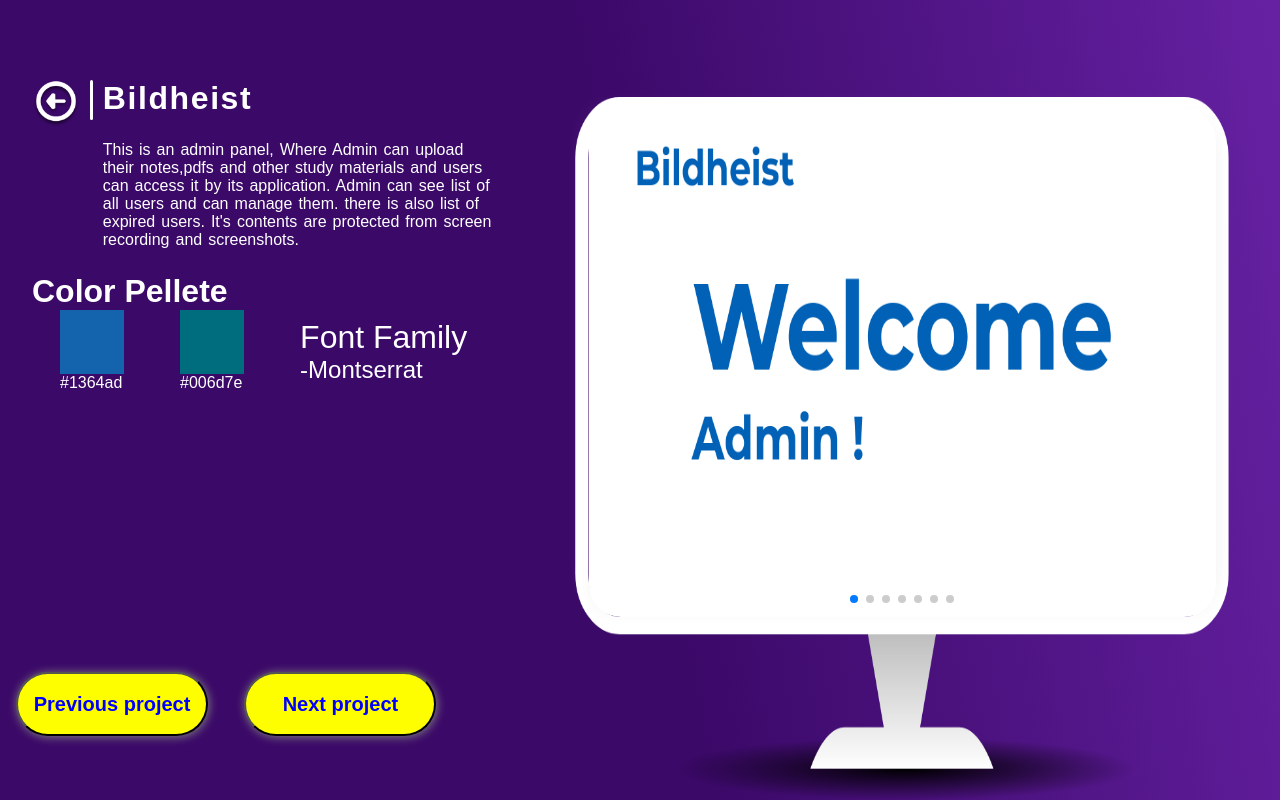
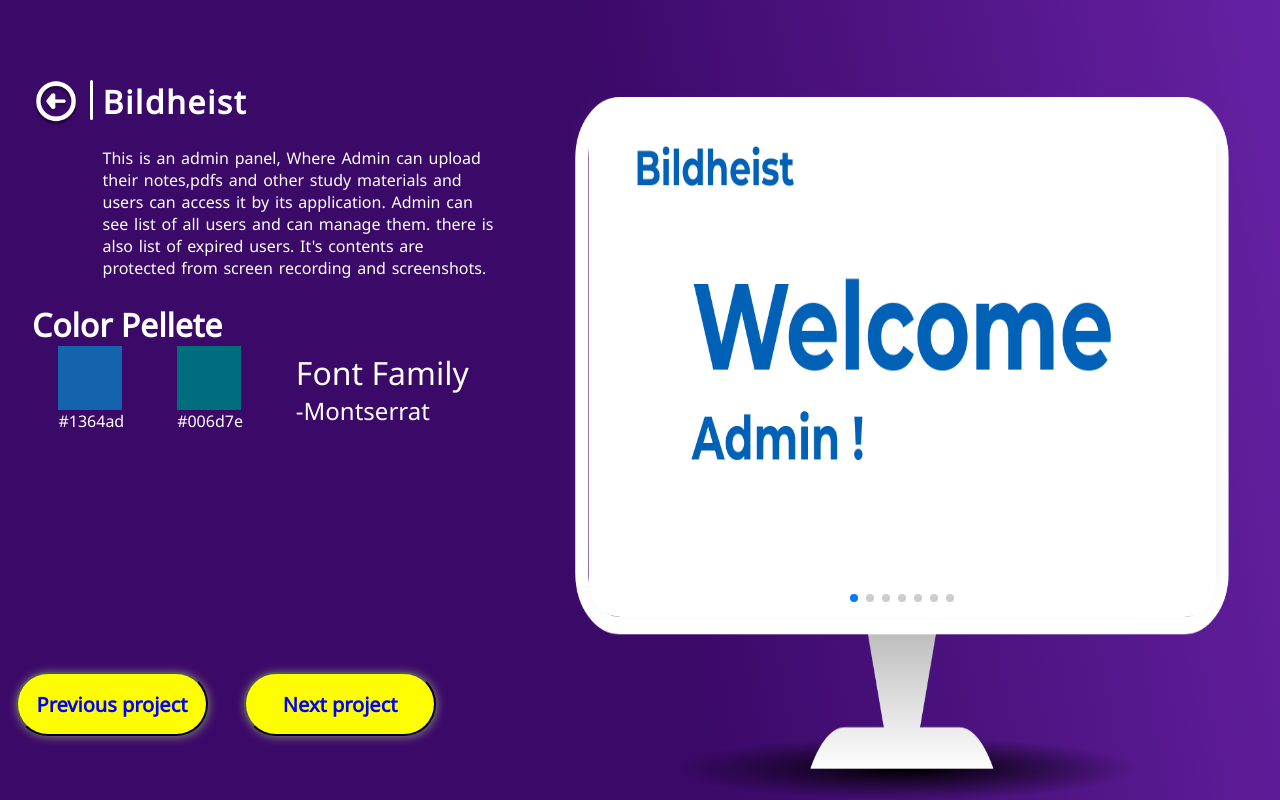
Before and after one commit to sanjeet810/rigeldevelopers.github.io, a plain HTML site: page builhiest-web.html in a window 1280 px wide. Drawn offline with nearby package versions, Linux system fonts and the light colour scheme.

Commit message:
Update bildhist.css

```diff
--- a/bildhist.css
+++ b/bildhist.css
@@ -1,7 +1,7 @@
 * {
     margin: 0;
     padding: 0;
-    font-family: "Montserrat", sans-serif;
+    font-family: 'Noto Sans', sans-serif;
   }
   .main-container {
     width: 100%;
```
